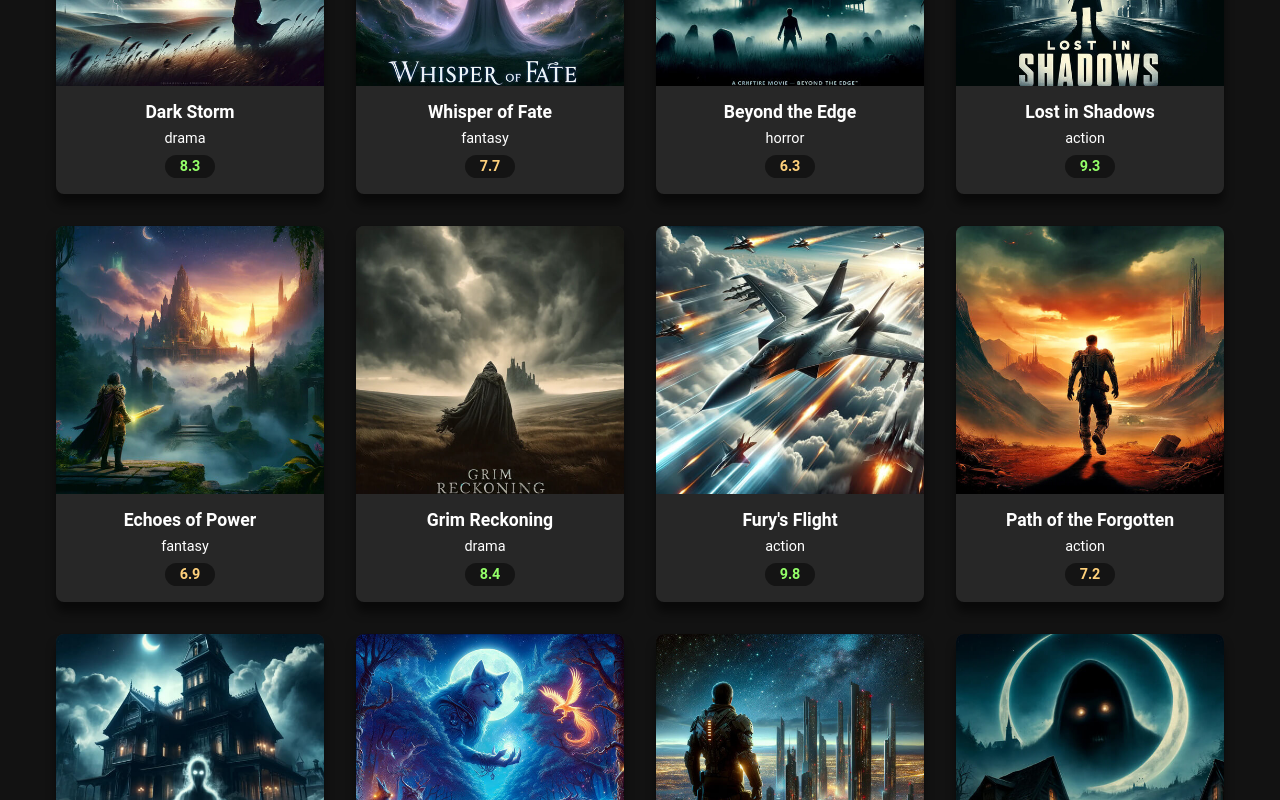
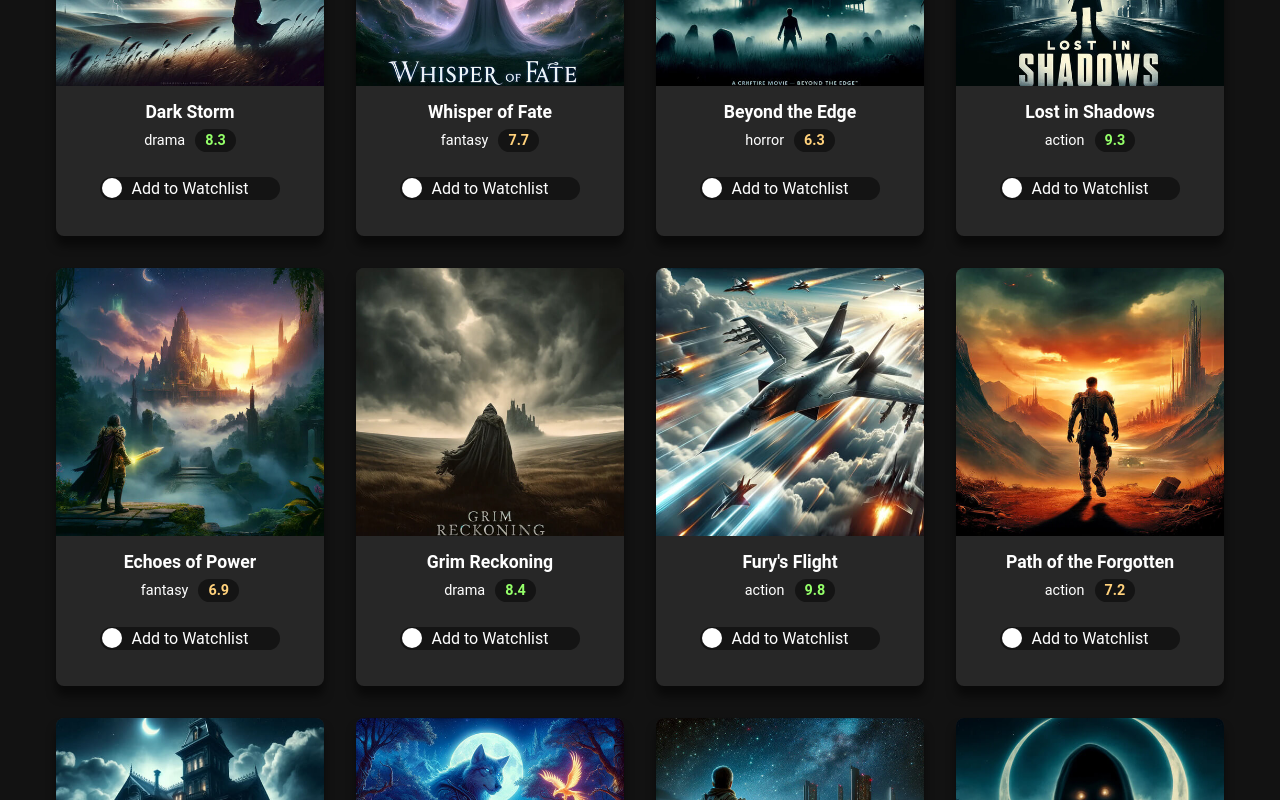
Before and after one commit to Waseemko-ayman/Moviedux, a React (Create React App) app: page / in a window 1280 px wide. Shown: the part 900-1700 px from the top of the page. Built offline with nearby package versions, Linux system fonts and the light colour scheme.

Commit message:
Create Watchlist state, Props, And UI Toggle

```diff
--- a/src/App.js
+++ b/src/App.js
@@ -1,17 +1,9 @@
-import { Route, Routes } from "react-router-dom";
-import HomePage from "./pages/HomePage";
-import MainLayout from "./components/MainLayout";
-import WatchlistPage from "./pages/WatchlistPage";
+import Movies from "./pages/movies";
 
 function App() {
   return (
     <>
-      <MainLayout>
-        <Routes>
-          <Route index element={<HomePage />} />
-          <Route path="/watchlist" element={<WatchlistPage />} />
-        </Routes>
-      </MainLayout>
+      <Movies />
     </>
   );
 }
--- a/src/components/MovieCard/index.jsx
+++ b/src/components/MovieCard/index.jsx
@@ -2,12 +2,9 @@ import React from "react";
 import "./style.css";
 
 const MovieCard = ({
-  imageSrc,
-  imageAlt,
-  imageTitle,
-  title,
-  genre,
-  rating,
+  isWatchlisted,
+  movie,
+  handleToggleWatchlist,
 }) => {
   const handleError = (e) => {
     e.target.src = "assets/default.jpg";
@@ -25,17 +22,33 @@ const MovieCard = ({
   return (
     <div className="movie__card">
       <img
-        src={`assets/${imageSrc}`}
-        alt={imageAlt}
-        title={imageTitle}
+        src={`assets/${movie.image}`}
+        alt={movie.imageAlt}
+        title={movie.imageTitle}
         onError={handleError}
       />
       <div className="movie__card__info">
-        <h3 className="movie__card__title">{title}</h3>
-        <p className="movie__card__genre">{genre}</p>
-        <p className={`movie__card__rating ${getRatingClass(rating)}`}>
-          {rating}
-        </p>
+        <h3 className="movie__card__title">{movie.title}</h3>
+        <div>
+          <span className="movie__card__genre">{movie.genre}</span>
+          <span
+            className={`movie__card__rating ${getRatingClass(movie.rating)}`}
+          >
+            {movie.rating}
+          </span>
+        </div>
+        <label className="switch">
+          <input
+            type="checkbox"
+            checked={isWatchlisted}
+            onChange={() => handleToggleWatchlist(movie.id)}
+          />
+          <span className="slider">
+            <span className="slider__label">
+              {isWatchlisted ? "In Watchlist" : "Add to Watchlist"}
+            </span>
+          </span>
+        </label>
       </div>
     </div>
   );
--- a/src/components/MovieCard/style.css
+++ b/src/components/MovieCard/style.css
@@ -57,3 +57,60 @@
 .rating-bad {
   color: rgb(255, 123, 123);
 }
+
+.movie__card .switch {
+  margin: 20px auto;
+  position: relative;
+  display: inline-block;
+  width: 180px; /* Width large enough to fit the label text */
+  height: 23px; /* Adjust height as needed */
+}
+
+.movie__card .switch input {
+  opacity: 0;
+  width: 0;
+  height: 0;
+}
+
+.movie__card .slider {
+  position: absolute;
+  cursor: pointer;
+  top: 0;
+  left: 0;
+  right: 0;
+  bottom: 0;
+  background-color: #141414;
+  border-radius: 34px;
+  display: flex;
+  align-items: center;
+  justify-content: center;
+  transition: 0.4s;
+}
+
+.movie__card .slider:before {
+  position: absolute;
+  content: "";
+  width: 20px;
+  height: 20px;
+  left: 2px;
+  bottom: 2px;
+  background-color: white;
+  transition: 0.4s;
+  border-radius: 50%;
+}
+
+.movie__card .slider-label {
+  color: #fff;
+  font-size: 12px;
+  width: 100%;
+  line-height: 24px;
+  transition: opacity 0.4s ease;
+}
+
+.movie__card input:checked + .slider:before {
+  transform: translateX(155px); /* Move the circle to the other side */
+}
+
+.movie__card input:checked + .slider {
+  background-color: #ffa100;
+}
--- a/src/components/MovieGrids/index.jsx
+++ b/src/components/MovieGrids/index.jsx
@@ -3,7 +3,7 @@ import "./style.css";
 import MovieCard from "../MovieCard";
 import FilterBar from "../FilterBar";
 
-const MovieGrids = ({ movies }) => {
+const MovieGrids = ({ movies, watchlist, handleToggleWatchlist }) => {
   const [searchTerm, setSearchTerm] = useState("");
 
   const [genre, setGenre] = useState("All Genres");
@@ -70,15 +70,12 @@ const MovieGrids = ({ movies }) => {
         handleRating={handleRatingChange}
       />
       <div className="movies__grid">
-        {filteredMovies.map(({ id, title, image, genre, rating }) => (
+        {filteredMovies.map((movie) => (
           <MovieCard
-            key={id}
-            imageSrc={image}
-            imageAlt={title}
-            imageTitle={title}
-            title={title}
-            genre={genre}
-            rating={rating}
+            key={movie.id}
+            movie={movie}
+            handleToggleWatchlist={handleToggleWatchlist}
+            isWatchlisted={watchlist.includes(movie.id)}
           />
         ))}
       </div>
--- a/src/pages/HomePage/index.jsx
+++ /dev/null
@@ -1,20 +0,0 @@
-import React, { useEffect, useState } from "react";
-import MovieGrids from "../../components/MovieGrids";
-import "./style.css";
-
-const HomePage = () => {
-  const [movies, setMovies] = useState([]);
-
-  useEffect(() => {
-    fetch("movies.json")
-      .then((response) => response.json())
-      .then((data) => setMovies(data));
-  }, []);
-  return (
-    <>
-      <MovieGrids movies={movies} />
-    </>
-  );
-};
-
-export default HomePage;
--- a/src/pages/WatchlistPage/index.jsx
+++ b/src/pages/WatchlistPage/index.jsx
@@ -1,11 +1,25 @@
 import React from "react";
 import "./style.css";
 import * as T from "../../components/Typography";
+import MovieCard from "../../components/MovieCard";
 
-const WatchlistPage = () => {
+const WatchlistPage = ({ movies, watchlist, handleToggleWatchlist }) => {
   return (
-    <div className="watch__list">
+    <div>
       <T.H1 className="title">Your Watchlist</T.H1>
+      <div className="watch__list">
+        {watchlist.map((id) => {
+          const movie = movies.find((movie) => movie.id === id);
+          return (
+            <MovieCard
+              key={id}
+              movie={movie}
+              handleToggleWatchlist={handleToggleWatchlist}
+              isWatchlisted={true}
+            />
+          );
+        })}
+      </div>
     </div>
   );
 };
--- a/src/pages/WatchlistPage/style.css
+++ b/src/pages/WatchlistPage/style.css
@@ -1,6 +1,14 @@
-.watch__list .title {
+.title {
   text-align: center;
   margin: 25px 0;
+}
+
+.watch__list {
+  display: grid;
+  grid-template-columns: repeat(auto-fill, minmax(250px, 1fr));
+  gap: 2rem 2rem;
+  padding: 1rem;
+  justify-content: center;
 }
 
 .watch__list .watchlist-btn {
--- /dev/null
+++ b/src/pages/movies/index.jsx
@@ -0,0 +1,54 @@
+import React, { useEffect, useState } from "react";
+import MovieGrids from "../../components/MovieGrids";
+import { Route, Routes } from "react-router-dom";
+import WatchlistPage from "../WatchlistPage";
+import MainLayout from "../../components/MainLayout";
+
+const Movies = () => {
+  const [movies, setMovies] = useState([]);
+  const [watchlist, setWatchlist] = useState([]);
+
+  const toggleWatchlist = (movieId) => {
+    setWatchlist((prevState) =>
+      prevState.includes(movieId)
+        ? prevState.filter((id) => id !== movieId)
+        : [...prevState, movieId]
+    );
+  };
+
+  useEffect(() => {
+    fetch("movies.json")
+      .then((response) => response.json())
+      .then((data) => setMovies(data));
+  }, []);
+  return (
+    <>
+      <MainLayout>
+        <Routes>
+          <Route
+            index
+            element={
+              <MovieGrids
+                movies={movies}
+                watchlist={watchlist}
+                handleToggleWatchlist={toggleWatchlist}
+              />
+            }
+          />
+          <Route
+            path="/watchlist"
+            element={
+              <WatchlistPage
+                movies={movies}
+                watchlist={watchlist}
+                handleToggleWatchlist={toggleWatchlist}
+              />
+            }
+          />
+        </Routes>
+      </MainLayout>
+    </>
+  );
+};
+
+export default Movies;
```
Also changed, not shown: src/style/styles.css (deleted, +0 -53 lines), src/pages/HomePage/style.css (deleted).
